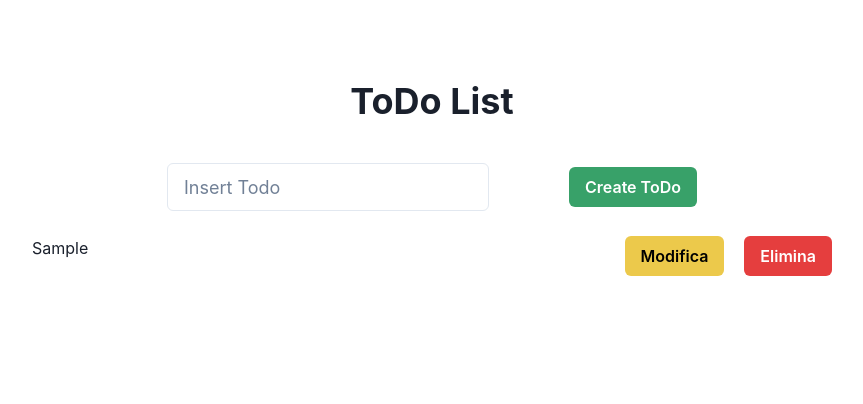
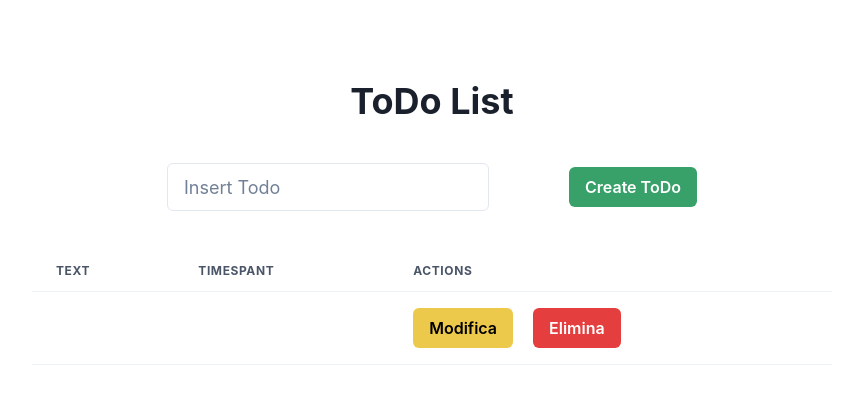
Before and after one commit to andreazanottoits/todos-app-react, a React (Create React App) app: page / in a window 1280 px wide. Both pictures are taken after typing "Sample" into the empty fields and a click on the button "Create ToDo". Shown: the top 404 px of the page, without its empty margins (208-1071 px from the left). Built offline with nearby package versions, Linux system fonts and the light colour scheme.

Commit message:
Add table visualization

```diff
--- a/src/Components/ToDoList.jsx
+++ b/src/Components/ToDoList.jsx
@@ -1,12 +1,41 @@
 import { Flex, Text, Button } from '@chakra-ui/react';
+
+import {
+  Table,
+  Thead,
+  Tbody,
+  Tr,
+  Th,
+  Td,
+  TableContainer,
+} from '@chakra-ui/react';
 
 export default function ToDoList({ toDoList, deleteTodoFunc, modifyToDoFunc }) {
   return (
     <Flex flexDirection={'column'} height={'100vh'} width={'100vh'}>
+      <TableContainer mt={'10'}>
+        <Table variant="simple">
+          <Thead>
+            <Tr>
+              <Th>Text</Th>
+              <Th>Timespant</Th>
+              <Th>Actions</Th>
+            </Tr>
+          </Thead>
+          <Tbody>
             {toDoList.map((item, index) => (
-        <Flex mt={'25'} key={index}>
-          <Text flexGrow={'2'}>{item}</Text>
-          <Button colorScheme="yellow" onClick={() => modifyToDoFunc(index)}>
+              <Tr key={index}>
+                <Td>
+                  <Text>{item.Text}</Text>
+                </Td>
+                <Td>
+                  <Text>{item.Timestamp}</Text>
+                </Td>
+                <Td>
+                  <Button
+                    colorScheme="yellow"
+                    onClick={() => modifyToDoFunc(index)}
+                  >
                     Modifica
                   </Button>
                   <Button
@@ -16,8 +45,12 @@ export default function ToDoList({ toDoList, deleteTodoFunc, modifyToDoFunc }) {
                   >
                     Elimina
                   </Button>
-        </Flex>
+                </Td>
+              </Tr>
             ))}
+          </Tbody>
+        </Table>
+      </TableContainer>
     </Flex>
   );
 }
```
Lines whose indentation alone changed are shown as unchanged.
